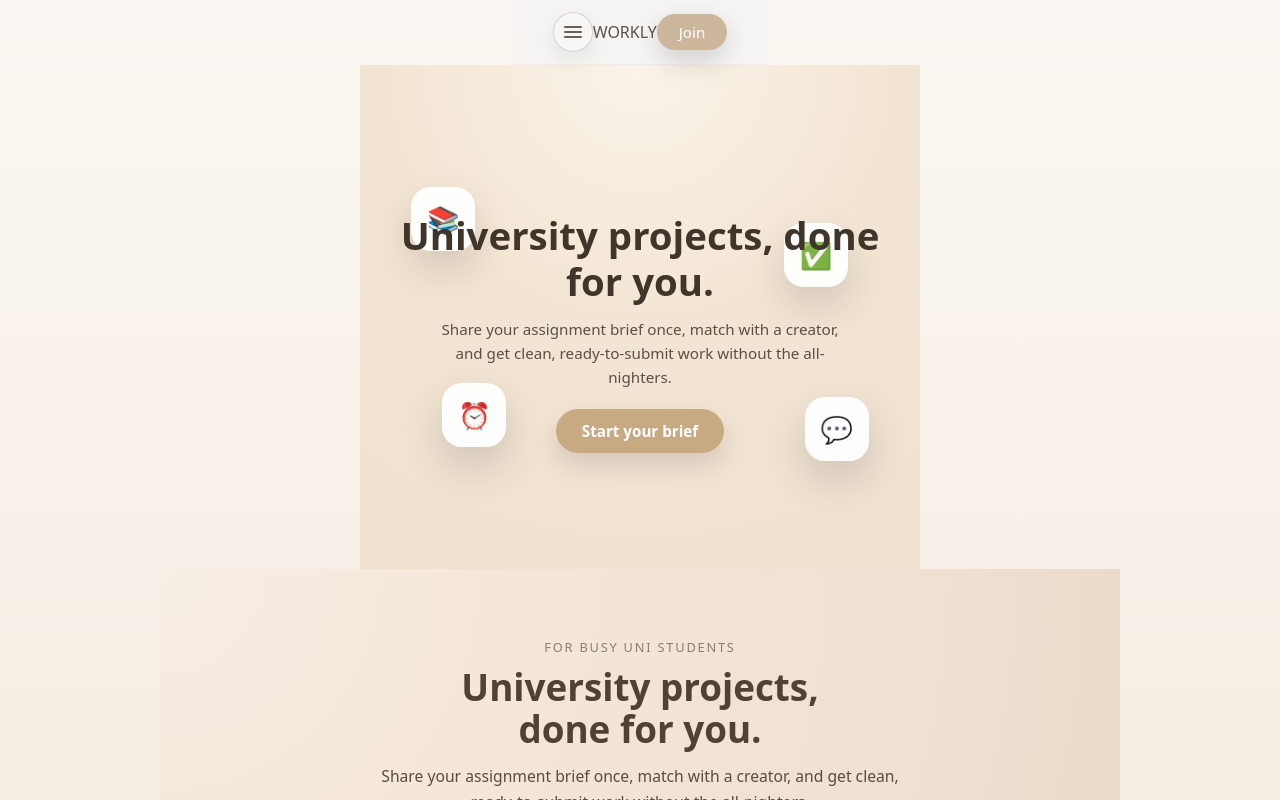
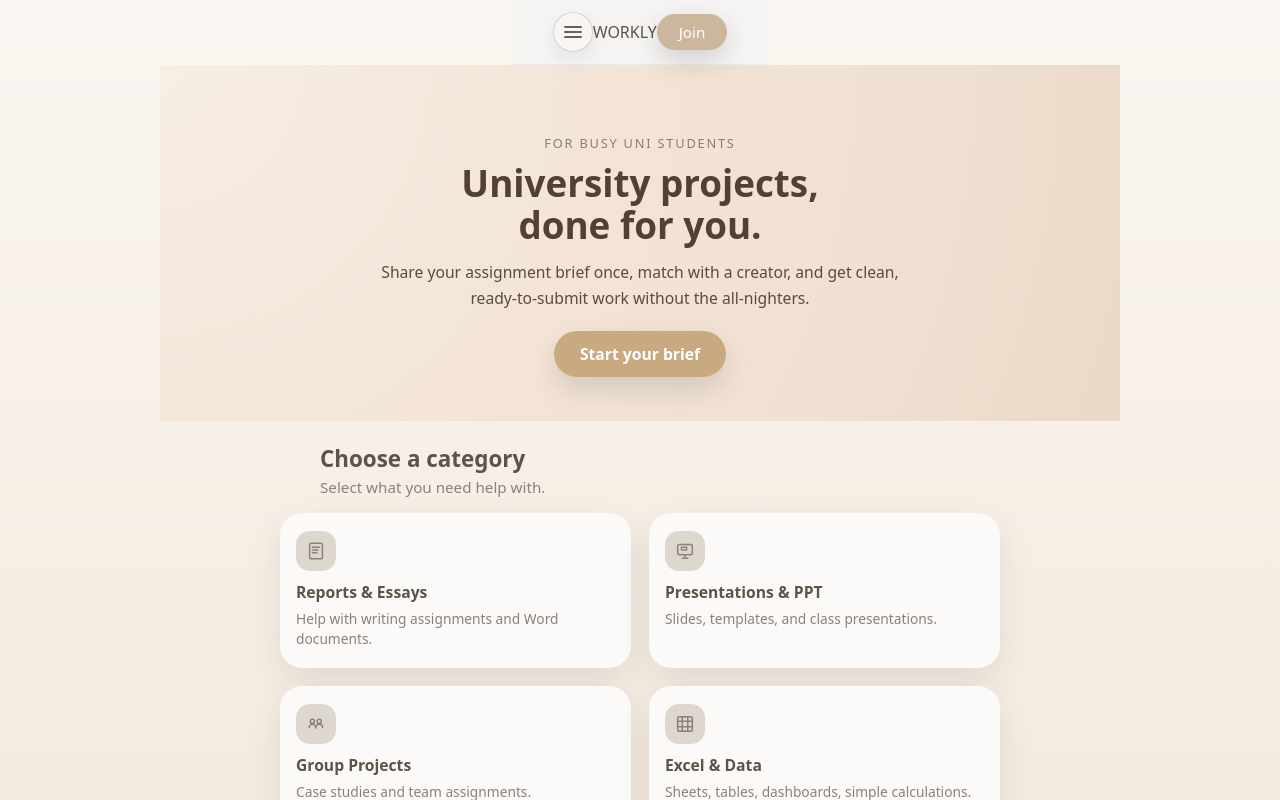
Before and after one commit to SEBRAHEIM/workly-landing, a Next.js app: page / in a window 1280 px wide. Shown: the top 800 px of the page. Built offline with nearby package versions, Linux system fonts and the light colour scheme.

Commit message:
Remove old icon hero, keep clean hero only

```diff
--- a/pages/index.js
+++ b/pages/index.js
@@ -284,33 +284,7 @@ description: "Anything else required for your course.",
 
       <div className="page-root">
               <Navbar />
-      <section className="hero hero-full">
-  <div className="hero-full-inner">
-    <div className="hero-floating hero-floating-1">
-      <span className="hero-floating-emoji">📚</span>
-    </div>
-    <div className="hero-floating hero-floating-2">
-      <span className="hero-floating-emoji">✅</span>
-    </div>
-    <div className="hero-floating hero-floating-3">
-      <span className="hero-floating-emoji">⏰</span>
-    </div>
-    <div className="hero-floating hero-floating-4">
-      <span className="hero-floating-emoji">💬</span>
-    </div>
 
-    <div className="hero-full-copy">
-      <h1 className="hero-full-title">University projects, done for you.</h1>
-      <p className="hero-full-subtitle">
-        Share your assignment brief once, match with a creator, and get clean,
-        ready-to-submit work without the all-nighters.
-      </p>
-      <button className="hero-full-cta">
-        Start your brief
-      </button>
-    </div>
-  </div>
-</section>
 
 
 
```
